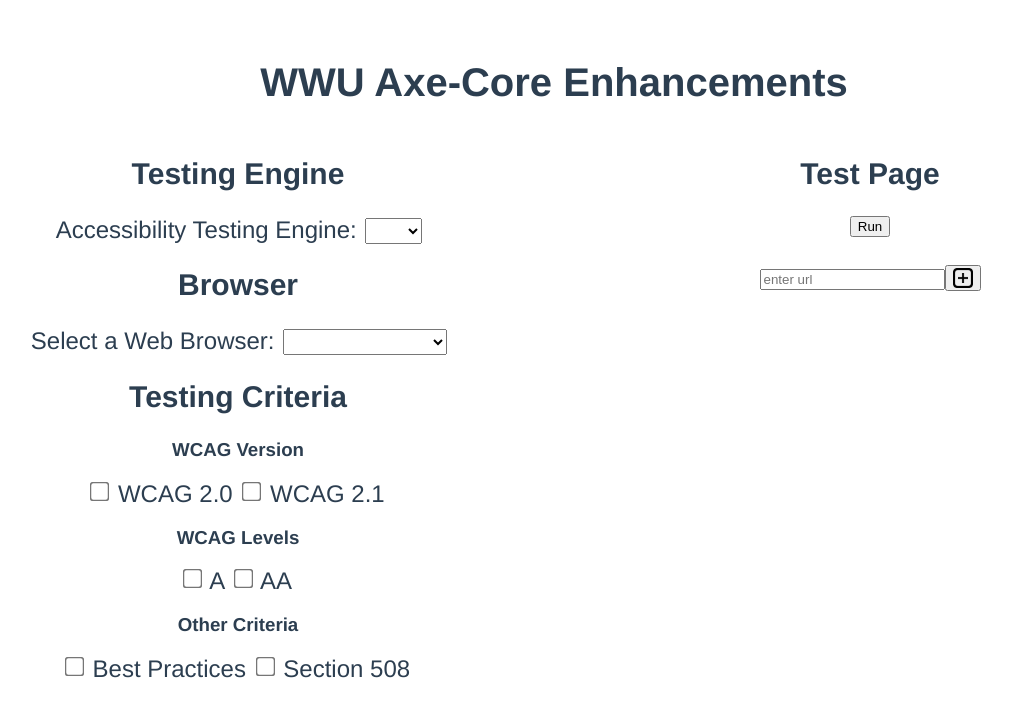
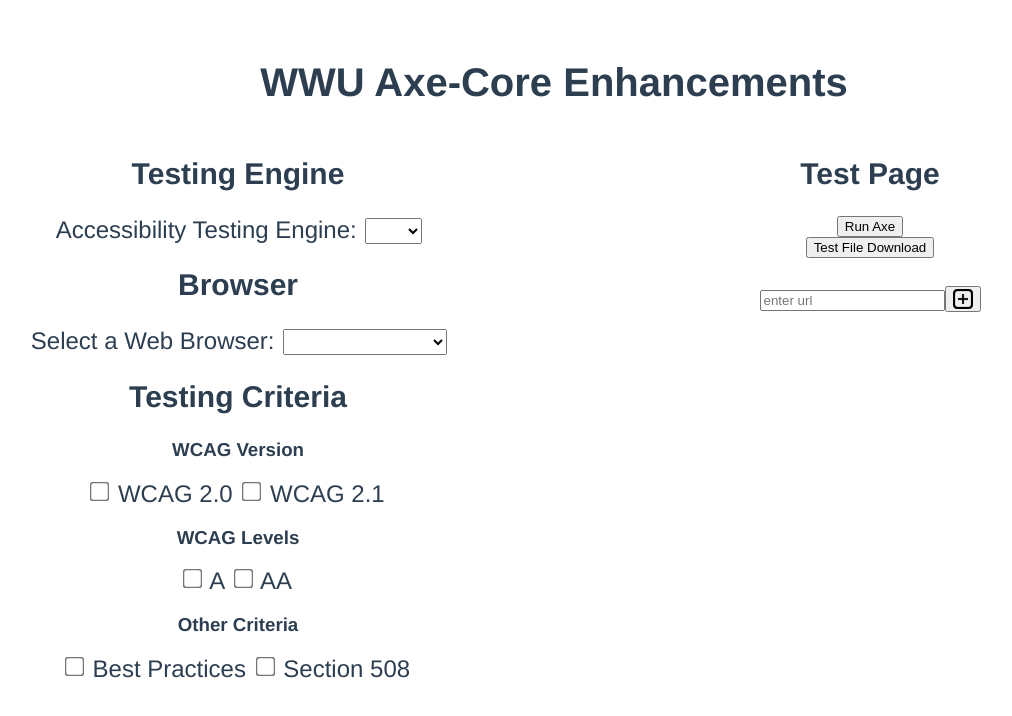
Before and after one commit to xNS5/Axe-Core-Enhancements, a Vue app in the folder frontend/axe-core-enhancements-frontend/: page / in a window 1280 px wide. Shown: the top 716 px of the page, without its empty margins (86-1098 px from the left). Built offline with nearby package versions, Linux system fonts and the light colour scheme.

Commit message:
Creating button to show downloading a file

```diff
--- a/frontend/axe-core-enhancements-frontend/src/components/Home.vue
+++ b/frontend/axe-core-enhancements-frontend/src/components/Home.vue
@@ -57,7 +57,10 @@
         <div class="inputPages">
           <h2>Test Page</h2>
           <div class="runButton">
-            <button v-on:click="runAxe"> Run </button>
+            <button v-on:click="runAxe"> Run Axe </button>
+          </div>
+          <div class="runButton">
+            <button v-on:click="testFile"> Test File Download </button>
           </div>
           <div v-for="(page, index) in testForm.urls" v-bind:key="index" class="row">
             <label for="URL@{{index}}">
@@ -182,12 +185,17 @@
     runAxe: function() {
       console.log(this.testForm);
       try{
-        // axios.post("http://localhost:1337/api/v1/axe-runner", this.testForm)
-        //     .then((result) => console.log(result));
+        axios.post("http://localhost:1337/api/v1/axe-runner", this.testForm)
+            .then((result) => console.log(result));
+      }catch(e){
+        alert(e.toString());
+      }
+    },
+    testFile(){
       axios({
-          url: 'http://localhost:1337/api/v1/get-file', //your url
+        url: 'http://localhost:1337/api/v1/get-file',
         method: 'GET',
-          responseType: 'blob', // important
+        responseType: 'blob',
       }).then((response) => {
         const url = window.URL.createObjectURL(new Blob([response.data]));
         const link = document.createElement('a');
@@ -196,10 +204,6 @@
         document.body.appendChild(link);
         link.click();
       });
-        // axios.get("http://localhost:1337/api/v1/get-file").then((result)  => console.log(result.data));
-      }catch(e){
-        alert(e.toString());
-      }
     },
     addTest() {
       this.testForm.pages.push({url: ''})
```
Also changed, not shown: 1 other file (tests, documents, lock files or other folders). Lines whose indentation alone changed are shown as unchanged.
